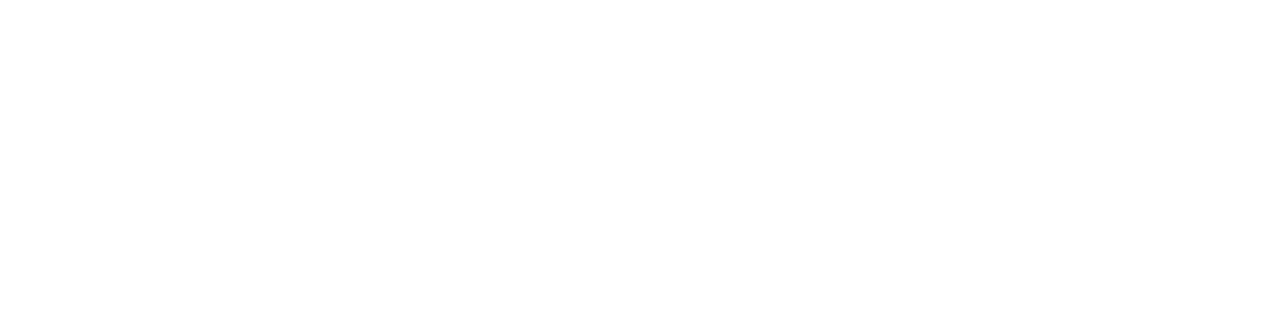
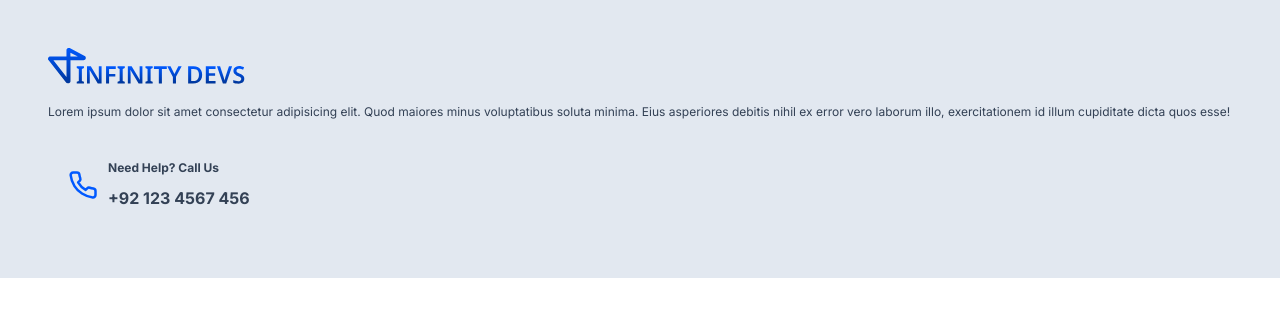
Before and after one commit to InfinityDevsHQ/software-house-next, a Next.js app: page / in a window 1280 px wide. Shown: the top 316 px of the page. Built offline with nearby package versions, Linux system fonts and the light colour scheme.

Commit message:
feat: footer column one

```diff
--- a/app/layout.tsx
+++ b/app/layout.tsx
@@ -1,6 +1,7 @@
 import type { Metadata } from "next";
 import { Inter } from "next/font/google";
 import "./globals.css";
+import Footer from "@/components/general/footer";
 
 const inter = Inter({ subsets: ["latin"] });
 
@@ -17,7 +18,10 @@
   return (
     <html lang="en">
       <body className={inter.className}>
-        <main className="max-w-screen-2xl mx-auto">{children}</main>
+        <main className="max-w-screen-2xl mx-auto">
+          {children}
+          <Footer />
+        </main>
       </body>
     </html>
   );
--- /dev/null
+++ b/components/general/footer.tsx
@@ -0,0 +1,30 @@
+import { Phone } from "lucide-react";
+import LogoSvg from "../svgs/logo-svg";
+
+export default function Footer() {
+  return (
+    <footer className="p-12 bg-accent text-accent-foreground text-xs">
+      <div className="flex items-start justify-between">
+        <div className="flex flex-col gap-5">
+          <LogoSvg />
+          <p>
+            Lorem ipsum dolor sit amet consectetur adipisicing elit. Quod
+            maiores minus voluptatibus soluta minima. Eius asperiores debitis
+            nihil ex error vero laborum illo, exercitationem id illum cupiditate
+            dicta quos esse!
+          </p>
+          <div className="p-5 flex items-center gap-2.5">
+            <Phone height={30} width={30} className="text-primary" />
+            <div className="flex flex-col gap-2.5 font-bold">
+              <h6>Need Help? Call Us</h6>
+              <p className="text-base font-bold">+92 123 4567 456</p>
+            </div>
+          </div>
+        </div>
+        <div></div>
+        <div></div>
+        <div></div>
+      </div>
+    </footer>
+  );
+}
--- a/tailwind.config.ts
+++ b/tailwind.config.ts
@@ -1,12 +1,12 @@
-import type { Config } from "tailwindcss"
+import type { Config } from "tailwindcss";
 
 const config = {
   darkMode: ["class"],
   content: [
-    './pages/**/*.{ts,tsx}',
-    './components/**/*.{ts,tsx}',
-    './app/**/*.{ts,tsx}',
-    './src/**/*.{ts,tsx}',
+    "./pages/**/*.{ts,tsx}",
+    "./components/**/*.{ts,tsx}",
+    "./app/**/*.{ts,tsx}",
+    "./src/**/*.{ts,tsx}",
   ],
   prefix: "",
   theme: {
@@ -32,9 +32,19 @@
         "accordion-down": "accordion-down 0.2s ease-out",
         "accordion-up": "accordion-up 0.2s ease-out",
       },
+      colors: {
+        accent: {
+          DEFAULT: "#E2E8F0",
+          foreground: "#334155",
+        },
+        primary: {
+          DEFAULT: "#0059FF",
+          dark: "#003699",
+        },
+      },
     },
   },
   plugins: [require("tailwindcss-animate")],
-} satisfies Config
+} satisfies Config;
 
-export default config
+export default config;
```
